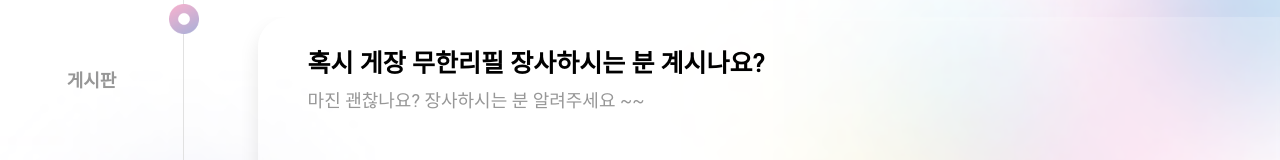
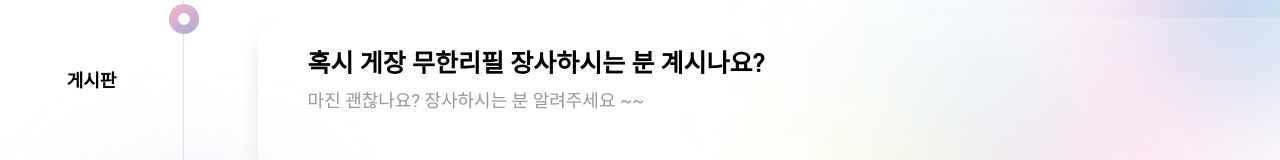
Before and after one commit to stockOneQ/front, a Next.js app: page /community/board in a window 1280 px wide. Shown: the part 262-422 px from the top of the page. Built offline with nearby package versions, Linux system fonts and the light colour scheme.

Commit message:
refactor(appLayout): 사이드 nav 리팩토링
1. useRef로 변수 선언
2. sideMenuBarItems에 end 항목 추가
3. useRouter를 이용하여 active 상태 확인

```diff
--- a/layouts/AppLayout.tsx
+++ b/layouts/AppLayout.tsx
@@ -1,4 +1,4 @@
-import React, { useEffect, useState } from "react";
+import React, { useEffect, useRef, useState } from "react";
 import { useRouter } from "next/router";
 import * as L from "./AppLayoutStyles";
 
@@ -12,48 +12,50 @@ type AppLayoutProps = {
 type Item = {
   label: string;
   url: string;
+  end: string
 };
 
 const AppLayout = ({ children }: AppLayoutProps) => {
+  const sideMenuBarItems = useRef<Item[]>([]);
+
   const router = useRouter();
   const currentPath = router.pathname;
 
-  let sideMenuBarItems: Item[] = [];
 
   switch (currentPath) {
-    case "/home/frozen":
-    case "/home/coldStorage":
-    case "/home/roomTemperature":
-    case "/new":
-      sideMenuBarItems = [
-        { label: "냉동", url: "/home/frozen" },
-        { label: "냉장", url: "/home/coldStorage" },
-        { label: "상온", url: "/home/roomTemperature" },
+    case '/home/frozen':
+    case '/home/coldStorage':
+    case '/home/roomTemperature':
+    case '/new':
+      sideMenuBarItems.current = [
+        { label: '냉동', url: '/home/frozen', end: 'frozen' },
+        { label: '냉장', url: '/home/coldStorage', end: 'coldStorage' },
+        { label: '상온', url: '/home/roomTemperature', end: 'roomTemperature' }
       ];
       break;
-    case "/community/friends":
-    case "/community/board":
-    case "/community/board/new":
-    case "/community/board/[id]":
-      sideMenuBarItems = [
-        { label: "친구", url: "/community/friends" },
-        { label: "게시판", url: "/community/board" },
+    case '/community/friends':
+    case '/community/board':
+    case '/community/board/new':
+    case '/community/board/[id]':
+      sideMenuBarItems.current = [
+        { label: '친구', url: '/community/friends', end: 'friends' },
+        { label: '게시판', url: '/community/board', end: 'board' }
       ];
       break;
-    case "/connect/connection":
-    case "/connect/data":
-      sideMenuBarItems = [
-        { label: "자료", url: "/connect/data" },
-        { label: "연결", url: "/connect/connection" },
+    case '/connect/connection':
+    case '/connect/data':
+      sideMenuBarItems.current = [
+        { label: '자료', url: '/connect/data', end: 'data' },
+        { label: '연결', url: '/connect/connection', end: 'connection' }
       ];
       break;
-    case "/myPage/edit":
-    case "/myPage/questions":
-    case "/myPage/secession":
-      sideMenuBarItems = [
-        { label: "회원정보수정", url: "/myPage/edit" },
-        { label: "F & A", url: "/myPage/questions" },
-        { label: "회원탈퇴", url: "/myPage/secession" },
+    case '/myPage/edit':
+    case '/myPage/questions':
+    case '/myPage/secession':
+      sideMenuBarItems.current = [
+        { label: '회원정보수정', url: '/myPage/edit', end: 'edit' },
+        { label: 'F & A', url: '/myPage/questions', end: 'questions' },
+        { label: '회원탈퇴', url: '/myPage/secession', end: 'secession' }
       ];
       break;
   }
@@ -62,7 +64,7 @@ const AppLayout = ({ children }: AppLayoutProps) => {
     <>
       <Header />
       <L.Box>
-        <SideMenuBar items={sideMenuBarItems} />
+        <SideMenuBar items={sideMenuBarItems.current} />
         <L.Main>{children}</L.Main>
       </L.Box>
     </>
--- a/layouts/SideMenuBar/index.tsx
+++ b/layouts/SideMenuBar/index.tsx
@@ -2,25 +2,31 @@ import Link from "next/link";
 import Image from "next/image";
 import menuIcon from "../../public/assets/icons/menu.png";
 import * as S from "./SideMenuBarModule";
-import { useEffect, useState } from "react";
+import { useRouter } from 'next/router';
 
 type Item = {
   label: string;
   url: string;
+  end: string;
 };
 
-const SideMenuBar = ({ items }: { items: Item[] }) => {
-  const [click, setClick] = useState<string>("");
+interface ISideMenuBarProps {
+  items: Item[];
+}
+
+const SideMenuBar = ({ items }: ISideMenuBarProps) => {
+  const router = useRouter();
+  const currentPath = router.pathname;
 
   return (
     <S.SideMenuBar>
       <S.SideMenuBarList>
-        {items.map(({ label, url }: { label: string; url: string }, idx) => (
+        {items.map(({ label, url, end }, idx) => (
           <S.SideMenuBarItem
             key={idx}
-            className={click === label ? "active" : ""}
+            className={currentPath.endsWith(end) ? 'active' : ''}
           >
-            <Link href={url} onClick={() => setClick(label)}>
+            <Link href={url}>
               {label}
             </Link>
           </S.SideMenuBarItem>
```
